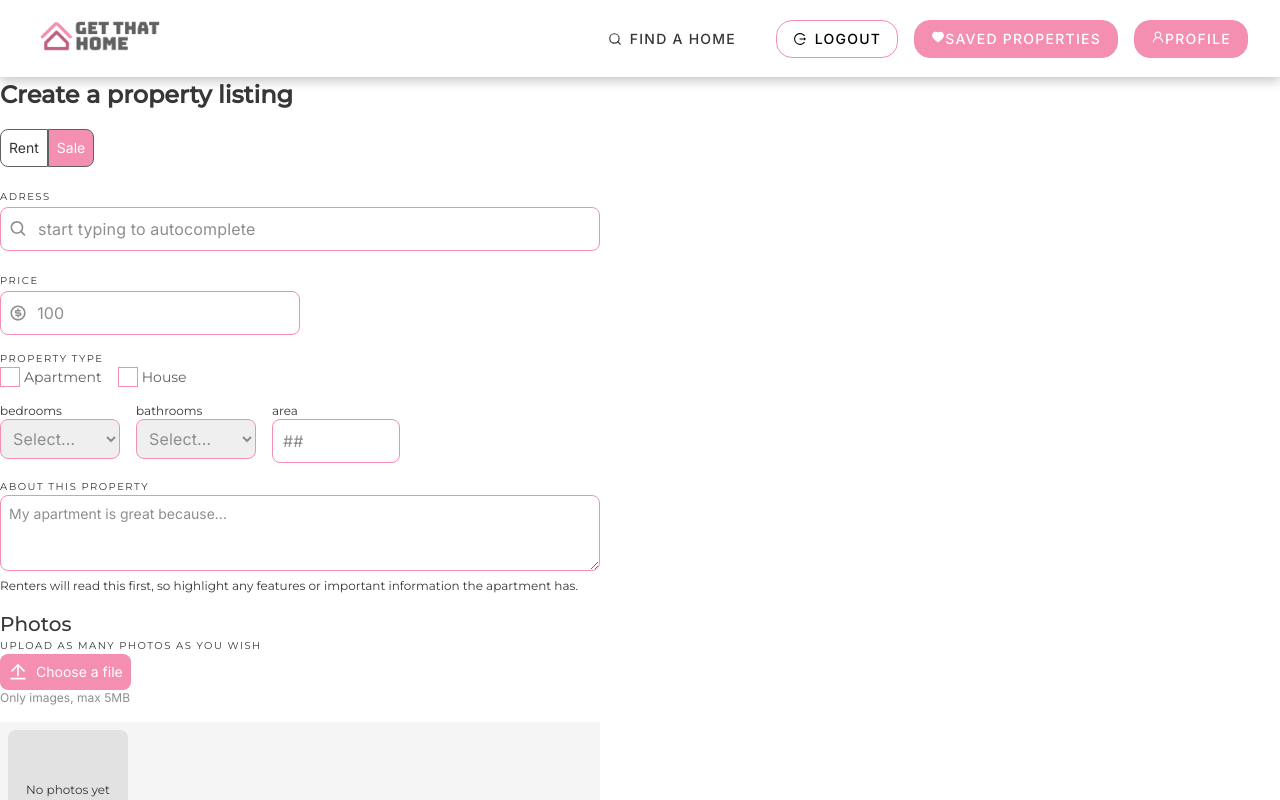
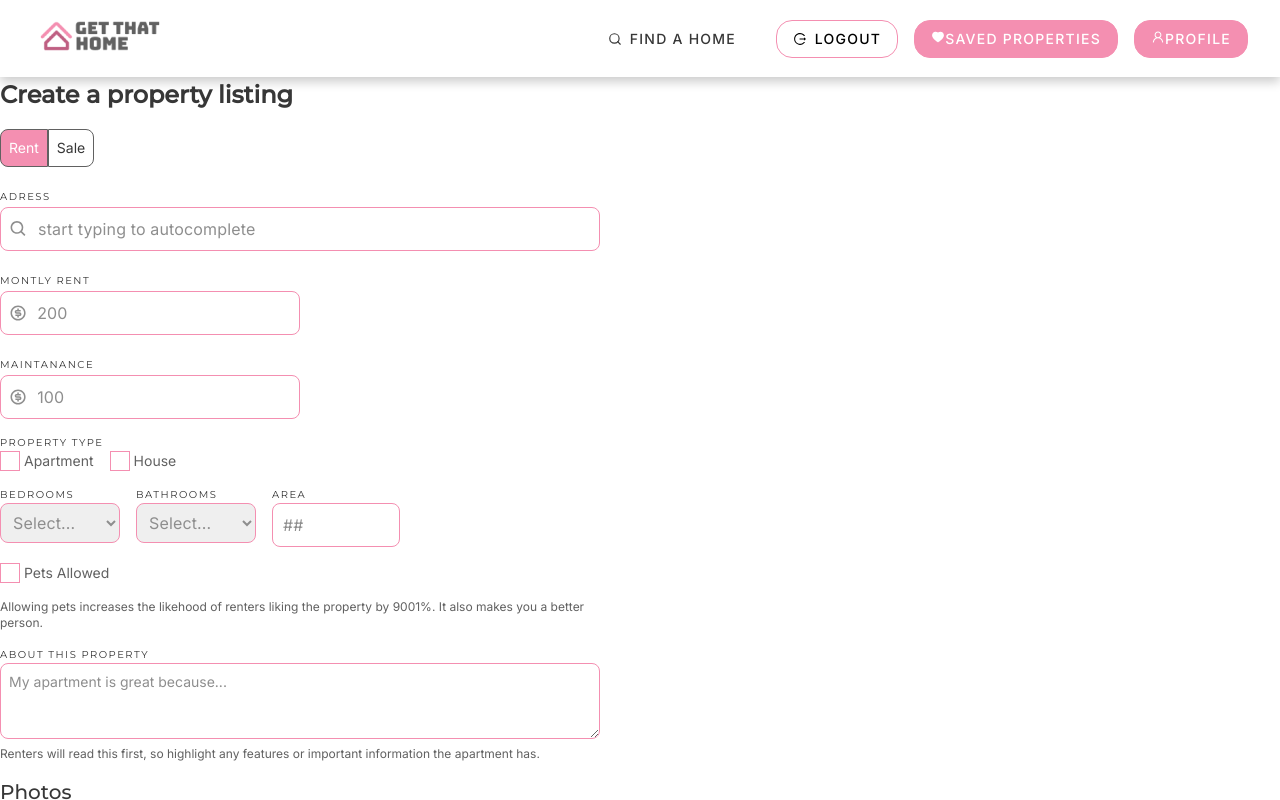
Before and after one commit to Alejandro1709/GetThatHome-Client, a React (Create React App) app: page /create in a window 1280 px wide. Both pictures are taken after a click on the element "Rent". Shown: the top 800 px of the page. Built offline with nearby package versions, Linux system fonts and the light colour scheme.

Commit message:
Update: all checkboxes inputs in new property page form

```diff
--- a/src/components/NewPropertyForm.js
+++ b/src/components/NewPropertyForm.js
@@ -13,6 +13,11 @@ const Container = styled.form`
   display: flex;
   flex-direction: column;
   gap: 1rem;
+  & p {
+    font-family: ${fonts.secondary};
+    ${typography.caption}
+    color: ${colors.secondary[600]};
+  }
 `;
 
 const SelectWrapper = styled.div`
@@ -21,9 +26,13 @@ const SelectWrapper = styled.div`
 `;
 
 const InputWrapper = styled.div`
-  & h5 {
+  & h4,
+  h5 {
     ${typography.overline};
     margin: 0;
+  }
+  & h5 {
+    text-transform: uppercase;
   }
   p {
     ${typography.caption};
@@ -123,11 +132,12 @@ const Type = styled.div`
   }
 `;
 
-const PropertyTypeWrapper = styled.div`
+const CheckboxWrapper = styled.div`
   display: flex;
   position: relative;
   gap: 0.25rem;
   & label {
+    font-family: ${fonts.secondary};
     ${typography.body[2]}
     color: ${colors.secondary[600]};
   }
@@ -161,24 +171,59 @@ const PropertyTypeWrapper = styled.div`
     background-color: ${colors.primary[300]};
     border: 1px solid ${colors.primary[300]};
   }
+
+  & input[type="checkbox"] {
+    appearance: none;
+    margin: 0;
+    width: 1.25rem;
+    height: 1.25rem;
+  }
+
+  & input[type="checkbox"]::before {
+    position: absolute;
+    content: "";
+    margin: 0;
+    width: 1.25rem;
+    height: 1.25rem;
+    border: 1px solid ${colors.primary[300]};
+    cursor: pointer;
+  }
+  & input[type="checkbox"]:checked::before {
+    position: absolute;
+    content: "\u2714";
+    display: flex;
+    align-items: center;
+    justify-content: center;
+    margin: 0;
+    width: 1.25rem;
+    height: 1.25rem;
+    color: ${colors.secondary[200]};
+    background-color: ${colors.primary[300]};
+    border: 1px solid ${colors.primary[300]};
+  }
 `;
 
 export default function NewPropertyForm() {
   const [type, setType] = useState("sale");
 
-  const changeType = (event) => {
-    console.log(event.target.value);
-    // setType()
+  const changeType = (e) => {
+    setType(e.target.id);
+    const selected = e.target;
+    const active = document.querySelector(".activeType");
+    if (selected !== active) {
+      active.classList.remove("activeType");
+      selected.classList.add("activeType");
+    }
   };
 
   return (
     <Container>
       <h2>Create a property listing</h2>
       <TypePicker>
-        <Type left={true} value="rent" onClick={changeType}>
+        <Type left={true} id="rent" onClick={changeType}>
           Rent
         </Type>
-        <Type className="activeType" value="sale" onClick={changeType}>
+        <Type className="activeType" id="sale" onClick={changeType}>
           Sale
         </Type>
       </TypePicker>
@@ -240,9 +285,9 @@ export default function NewPropertyForm() {
         </>
       )}
       <InputWrapper>
-        <h5>property type</h5>
+        <h4>property type</h4>
         <div style={{ display: "flex", gap: "1rem" }}>
-          <PropertyTypeWrapper>
+          <CheckboxWrapper>
             <input
               type="radio"
               value="apartment"
@@ -250,16 +295,16 @@ export default function NewPropertyForm() {
               name="prop_type"
             />
             <label htmlFor="apartment">Apartment</label>
-          </PropertyTypeWrapper>
-          <PropertyTypeWrapper>
+          </CheckboxWrapper>
+          <CheckboxWrapper>
             <input type="radio" value="house" id="house" name="prop_type" />
             <label htmlFor="house">House</label>
-          </PropertyTypeWrapper>
+          </CheckboxWrapper>
         </div>
       </InputWrapper>
       <SelectWrapper>
         <InputWrapper>
-          <p>bedrooms</p>
+          <h5>bedrooms</h5>
           <StyledSelect>
             <option selected disabled hidden>
               Select...
@@ -268,7 +313,7 @@ export default function NewPropertyForm() {
           </StyledSelect>
         </InputWrapper>
         <InputWrapper>
-          <p>bathrooms</p>
+          <h5>bathrooms</h5>
           <StyledSelect>
             <option selected disabled hidden>
               Select...
@@ -277,12 +322,24 @@ export default function NewPropertyForm() {
           </StyledSelect>
         </InputWrapper>
         <InputWrapper>
-          <p>area</p>
+          <h5>area</h5>
           <Input placeholder="##" width="50%" />
         </InputWrapper>
       </SelectWrapper>
+      {type === "rent" && (
+        <>
+          <CheckboxWrapper>
+            <input type="checkbox" value="pets_allowed" id="pets_allowed" />
+            <label htmlFor="pets_allowed">Pets Allowed</label>
+          </CheckboxWrapper>
+          <p>
+            Allowing pets increases the likehood of renters liking the property
+            by 9001%. It also makes you a better person.
+          </p>
+        </>
+      )}
       <InputWrapper>
-        <h5>about this property</h5>
+        <h4>about this property</h4>
         <StyledTextArea placeholder="My apartment is great because..." />
         <p>
           Renters will read this first, so highlight any features or important
```
